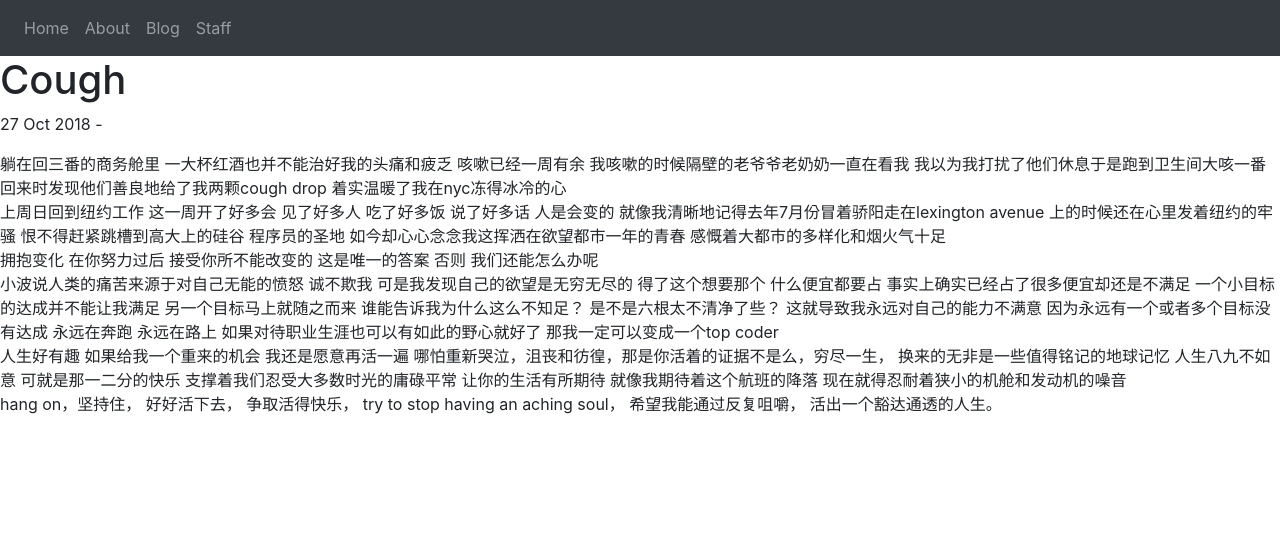
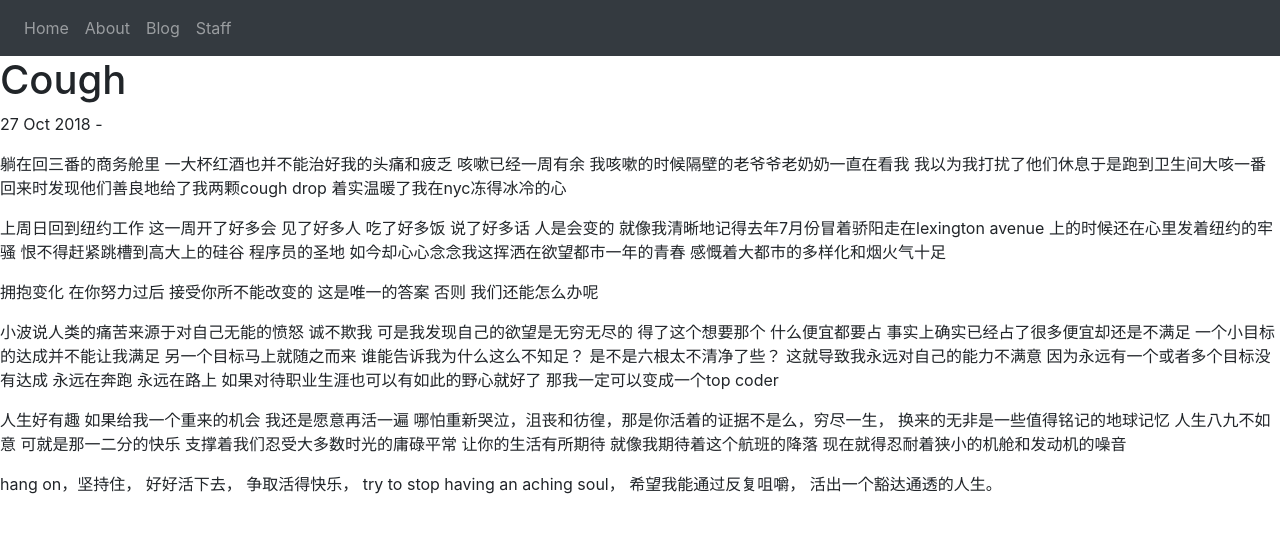
Before and after one commit to CamelShikai/CamelShikai.github.io, a Jekyll site: the page built from _posts/2018-10-27-Cough.md, in a window 1280 px wide. Shown: the top 533 px of the page. Built offline with Jekyll 4.4.1, drawn with Linux system fonts in a browser that asks for light colours; our own code applies the rules of GitHub Pages for plain Markdown files.

Commit message:
change css

```diff
--- a/_posts/2018-10-27-Cough.md
+++ b/_posts/2018-10-27-Cough.md
@@ -1,6 +1,11 @@
 躺在回三番的商务舱里 一大杯红酒也并不能治好我的头痛和疲乏 咳嗽已经一周有余 我咳嗽的时候隔壁的老爷爷老奶奶一直在看我 我以为我打扰了他们休息于是跑到卫生间大咳一番 回来时发现他们善良地给了我两颗cough drop 着实温暖了我在nyc冻得冰冷的心
+
 上周日回到纽约工作 这一周开了好多会 见了好多人 吃了好多饭 说了好多话 人是会变的 就像我清晰地记得去年7月份冒着骄阳走在lexington avenue 上的时候还在心里发着纽约的牢骚 恨不得赶紧跳槽到高大上的硅谷 程序员的圣地 如今却心心念念我这挥洒在欲望都市一年的青春 感慨着大都市的多样化和烟火气十足
+
 拥抱变化 在你努力过后 接受你所不能改变的 这是唯一的答案 否则 我们还能怎么办呢
+
 小波说人类的痛苦来源于对自己无能的愤怒 诚不欺我 可是我发现自己的欲望是无穷无尽的 得了这个想要那个 什么便宜都要占 事实上确实已经占了很多便宜却还是不满足 一个小目标的达成并不能让我满足 另一个目标马上就随之而来 谁能告诉我为什么这么不知足？ 是不是六根太不清净了些？ 这就导致我永远对自己的能力不满意 因为永远有一个或者多个目标没有达成 永远在奔跑 永远在路上 如果对待职业生涯也可以有如此的野心就好了 那我一定可以变成一个top coder
+
 人生好有趣 如果给我一个重来的机会 我还是愿意再活一遍 哪怕重新哭泣，沮丧和彷徨，那是你活着的证据不是么，穷尽一生， 换来的无非是一些值得铭记的地球记忆  人生八九不如意 可就是那一二分的快乐 支撑着我们忍受大多数时光的庸碌平常 让你的生活有所期待 就像我期待着这个航班的降落 现在就得忍耐着狭小的机舱和发动机的噪音
+
 hang on，坚持住， 好好活下去， 争取活得快乐， try to stop having an aching soul， 希望我能通过反复咀嚼， 活出一个豁达通透的人生。
--- a/_sass/main.scss
+++ b/_sass/main.scss
@@ -4,3 +4,6 @@
 .width-100 {
     width: 100%
 }
+.ml22 {
+    margin-left:22px
+}
--- a/blog.html
+++ b/blog.html
@@ -2,12 +2,12 @@
 layout: default
 title: Blog
 ---
-<h3>Latest Posts</h3>
+<h4 class='ml22'>Latest Posts</h4>
 <ul>
   {% for post in site.posts %}
     <li>
-      <h2><a href="{{ post.url }}">{{ post.title }}</a></h2>
-      <p>{{ post.excerpt }}</p>
+      <h5><a href="{{ post.url }}">{{ post.title }}</a></h5>
+      {{ post.excerpt }}
     </li>
   {% endfor %}
 </ul>
```
Also changed, not shown: 3 other files.
